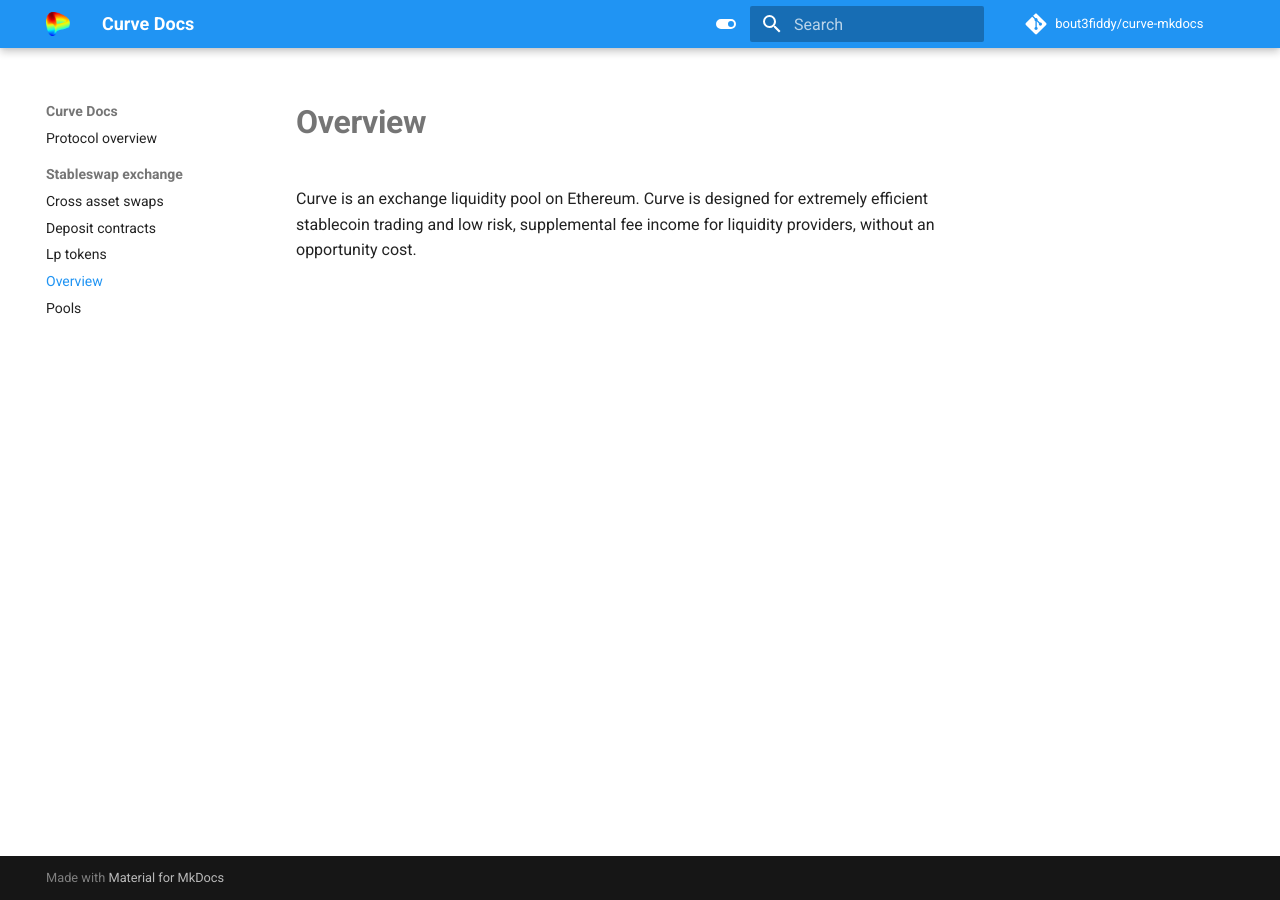
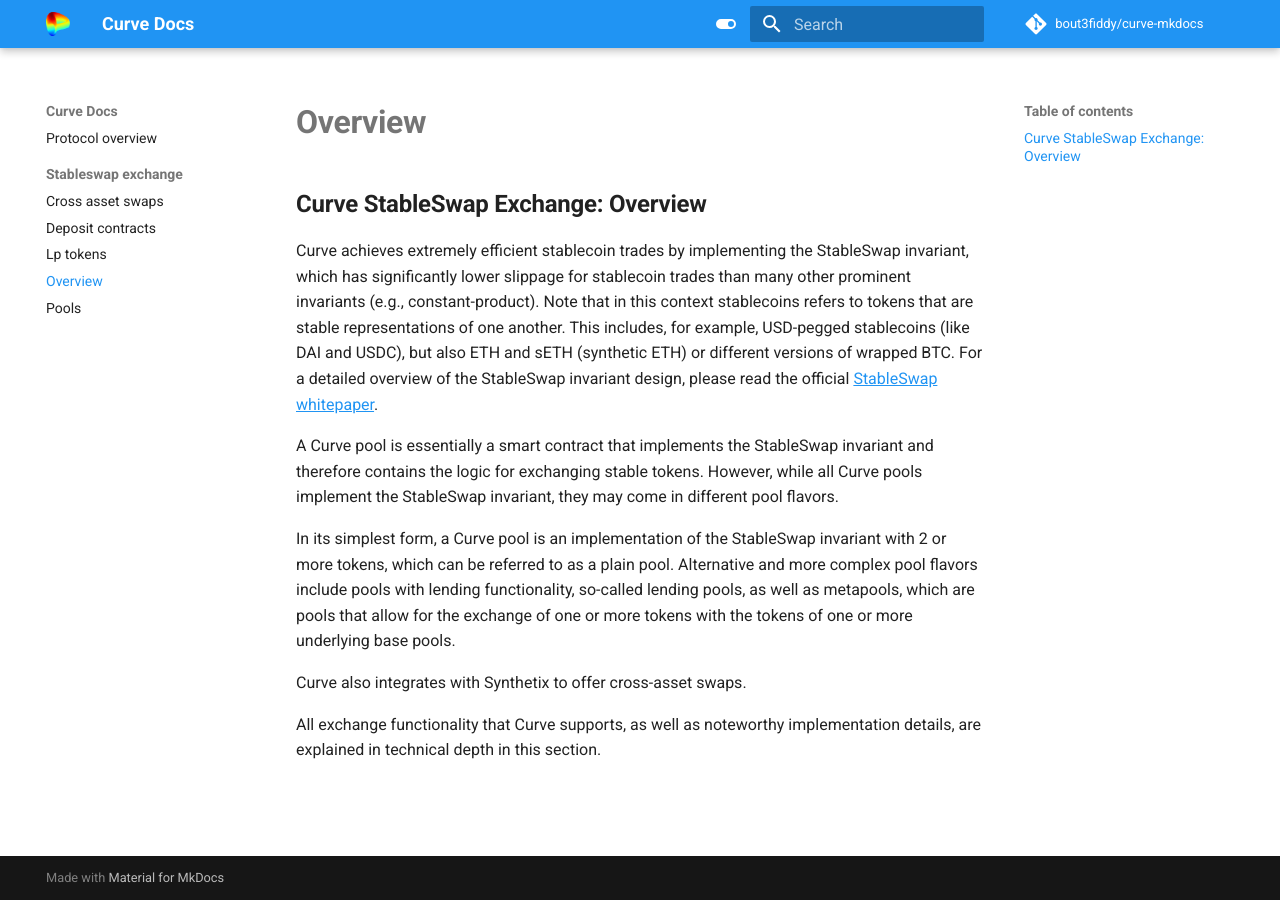
Before and after one commit to bout3fiddy/curve-mkdocs, an MkDocs documentation site: the page built from docs/stableswap_exchange/overview.md, in a window 1280 px wide. Built offline with MkDocs 1.6.1 and Material for MkDocs 9.7.7, drawn with Linux system fonts in a browser that asks for light colours; comment, search, counter and statistics services are not loaded.

```diff
--- a/docs/stableswap_exchange/overview.md
+++ b/docs/stableswap_exchange/overview.md
@@ -1 +1,11 @@
-Curve is an exchange liquidity pool on Ethereum. Curve is designed for extremely efficient stablecoin trading and low risk, supplemental fee income for liquidity providers, without an opportunity cost.
+# Curve StableSwap Exchange: Overview
+
+Curve achieves extremely efficient stablecoin trades by implementing the StableSwap invariant, which has significantly lower slippage for stablecoin trades than many other prominent invariants (e.g., constant-product). Note that in this context stablecoins refers to tokens that are stable representations of one another. This includes, for example, USD-pegged stablecoins (like DAI and USDC), but also ETH and sETH (synthetic ETH) or different versions of wrapped BTC. For a detailed overview of the StableSwap invariant design, please read the official [StableSwap whitepaper](https://curve.fi/files/stableswap-paper.pdf).
+
+A Curve pool is essentially a smart contract that implements the StableSwap invariant and therefore contains the logic for exchanging stable tokens. However, while all Curve pools implement the StableSwap invariant, they may come in different pool flavors.
+
+In its simplest form, a Curve pool is an implementation of the StableSwap invariant with 2 or more tokens, which can be referred to as a plain pool. Alternative and more complex pool flavors include pools with lending functionality, so-called lending pools, as well as metapools, which are pools that allow for the exchange of one or more tokens with the tokens of one or more underlying base pools.
+
+Curve also integrates with Synthetix to offer cross-asset swaps.
+
+All exchange functionality that Curve supports, as well as noteworthy implementation details, are explained in technical depth in this section.
--- a/mkdocs.yml
+++ b/mkdocs.yml
@@ -27,10 +27,14 @@ markdown_extensions:
   - pymdownx.magiclink
   - pymdownx.mark
   - pymdownx.smartsymbols
+  - pymdownx.highlight:
+      use_pygments: true
   - pymdownx.superfences
   - pymdownx.tasklist:
       custom_checkbox: true
   - pymdownx.tilde
+  - pymdownx.tabbed:
+      alternate_style: true
 
 theme:
   name: material
```
Also changed, not shown: docs/stableswap_exchange/pools.md (+62 -0 lines).
